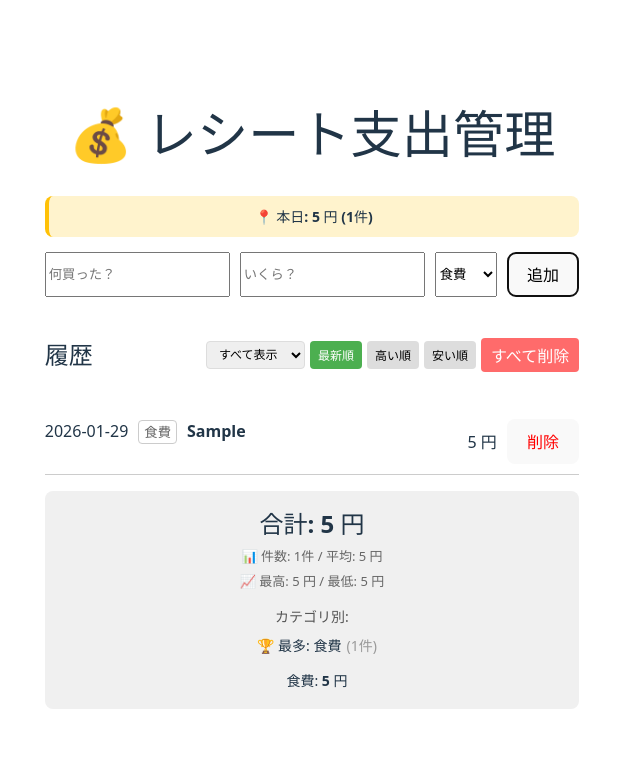
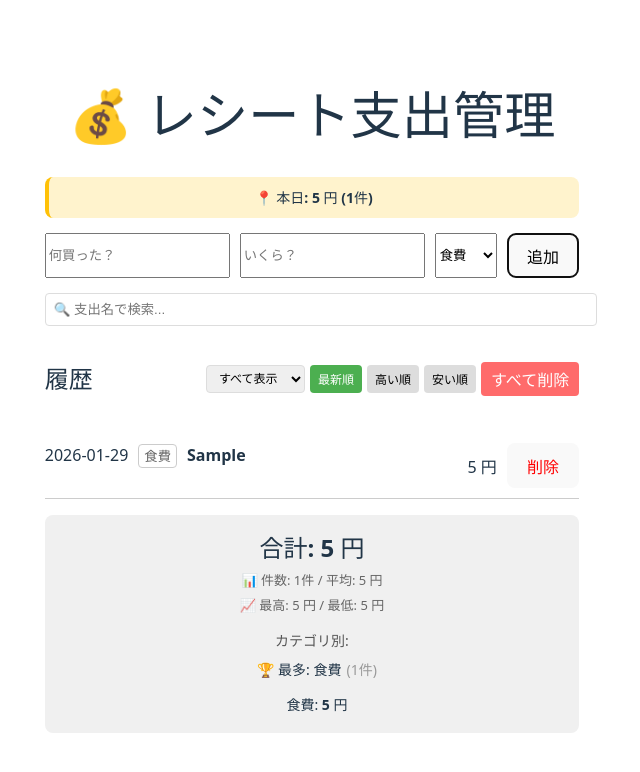
Before and after one commit to 2422041/receipt-app, a React (Vite) app in the folder frontend/: page / in a window 1280 px wide. Both pictures are taken after typing "Sample", "5" into the empty fields and a click on the button "追加". Shown: the top 772 px of the page, without its empty margins (328-968 px from the left). Built offline with nearby package versions, Linux system fonts and the light colour scheme.

Commit message:
feat: 支出名で検索する機能を追加

```diff
--- a/frontend/src/App.tsx
+++ b/frontend/src/App.tsx
@@ -15,6 +15,7 @@ function App() {
   const [category, setCategory] = useState('食費')
   const [sortOrder, setSortOrder] = useState<'latest' | 'highest' | 'lowest'>('latest') // ソート順序
   const [filterCategory, setFilterCategory] = useState<string | null>(null) // カテゴリフィルタ
+  const [searchKeyword, setSearchKeyword] = useState('') // 検索キーワード
 
   // 📦 expenses が変わる度に LocalStorage に保存
   useEffect(() => {
@@ -96,7 +97,7 @@ function App() {
       </div>
 
       {/* 入力フォーム */}
-      <form onSubmit={addExpense} style={{ marginBottom: '20px', display: 'flex', gap: '10px' }}>
+      <form onSubmit={addExpense} style={{ marginBottom: '15px', display: 'flex', gap: '10px', flexWrap: 'wrap' }}>
         <input
           type="text"
           placeholder="何買った？"
@@ -117,6 +118,17 @@ function App() {
         </select>
         <button type="submit">追加</button>
       </form>
+
+      {/* 🔍 検索ボックス */}
+      {expenses.length > 0 && (
+        <input
+          type="text"
+          placeholder="🔍 支出名で検索..."
+          value={searchKeyword}
+          onChange={(e) => setSearchKeyword(e.target.value)}
+          style={{ width: '100%', padding: '8px', marginBottom: '15px', borderRadius: '4px', border: '1px solid #ddd' }}
+        />
+      )}
 
       {/* 表示リスト */}
       <div className="list-section">
@@ -177,9 +189,10 @@ function App() {
           <p>データがありません</p>
         ) : (
           <ul style={{ listStyle: 'none', padding: 0 }}>
-            {/* � フィルタリング + ソート */}
+            {/* 🔍 フィルタリング + 検索 + ソート */}
             {expenses
               .filter(item => !filterCategory || item.category === filterCategory)
+              .filter(item => item.title.toLowerCase().includes(searchKeyword.toLowerCase()))
               .slice()
               .sort((a, b) => {
                 if (sortOrder === 'highest') return b.amount - a.amount
```
